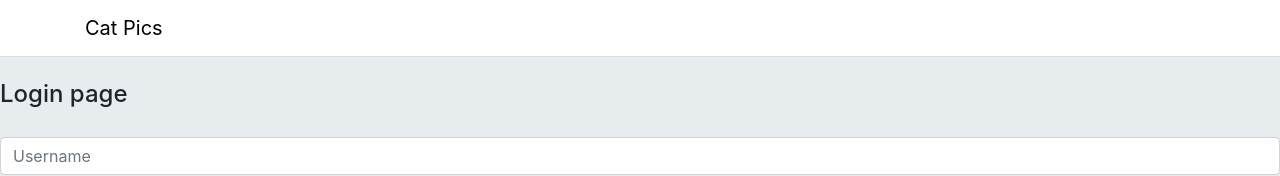
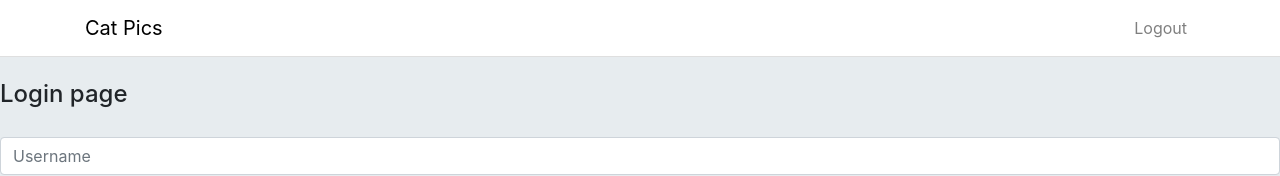
Before and after one commit to nikitakuchur/cat-pics, a React (Create React App) app in the folder frontend/: page /login in a window 1280 px wide. Shown: the top 176 px of the page. Built offline with nearby package versions, Linux system fonts and the light colour scheme.

Commit message:
Added sign out button

```diff
--- a/frontend/src/components/Nav.js
+++ b/frontend/src/components/NavigationBar.js
@@ -1,17 +1,20 @@
 import React, {Component} from "react";
-import {Container, Navbar} from "react-bootstrap";
+import {Container, Navbar, Nav} from "react-bootstrap";
 import {Link} from "react-router-dom";
 
-class Nav extends Component {
+class NavigationBar extends Component {
     render() {
         return (
             <Navbar bg="white" expand="lg" fixed="top">
                 <Container>
                     <Navbar.Brand><Link style={{color: "black"}} to={"/"}>Cat Pics</Link></Navbar.Brand>
+                    <Nav>
+                        <Nav.Link href="/logout">Logout</Nav.Link>
+                    </Nav>
                 </Container>
             </Navbar>
         );
     }
 }
 
-export default Nav;
+export default NavigationBar;
--- a/frontend/src/pages/FeedPage.js
+++ b/frontend/src/pages/FeedPage.js
@@ -3,7 +3,7 @@ import {Card, Button, Image, Carousel} from "react-bootstrap";
 import {Link} from "react-router-dom";
 
 import NewPostModal from "../modals/NewPostModal";
-import Nav from "../components/Nav";
+import NavigationBar from "../components/NavigationBar";
 import './Post.css';
 
 class FeedPage extends Component {
@@ -108,7 +108,7 @@ class FeedPage extends Component {
                 <NewPostModal show={this.state.showNewPostModal}
                               onCancelButtonClick={() => this.setState({showNewPostModal: false})}
                               onOkButtonClick={this.handleOkButtonClick}/>
-                <Nav/>
+                <NavigationBar/>
                 <div className="main-container" style={{paddingTop: "80px", gridGap: "20px"}}>
                     <Button className="centered-block" variant="outline-primary" size="lg" style={{height: "80px"}}
                             onClick={() => this.setState({showNewPostModal: true})}>Show your cat to the world!</Button>
--- a/frontend/src/pages/LoginPage.js
+++ b/frontend/src/pages/LoginPage.js
@@ -1,6 +1,6 @@
 import React, {Component} from "react";
 
-import Nav from "../components/Nav";
+import NavigationBar from "../components/NavigationBar";
 import './Post.css';
 import {Button, Form} from "react-bootstrap";
 
@@ -33,7 +33,7 @@ class LoginPage extends Component {
     render() {
         return (
             <>
-                <Nav/>
+                <NavigationBar/>
                 <div className="main-container" style={{paddingTop: "80px", gridGap: "20px"}}>
                     <h4>Login page</h4>
                     <Form.Control ref={this.usernameRef} className="mb-2" placeholder="Username"/>
--- a/frontend/src/pages/PostPage.js
+++ b/frontend/src/pages/PostPage.js
@@ -1,6 +1,6 @@
 import React, {Component} from "react";
 import {Button, Card, Carousel, Image} from "react-bootstrap";
-import Nav from "../components/Nav";
+import NavigationBar from "../components/NavigationBar";
 
 class PostPage extends Component {
 
@@ -42,7 +42,7 @@ class PostPage extends Component {
 
         return (
             <>
-                <Nav/>
+                <NavigationBar/>
                 <div className="main-container" style={{paddingTop: "80px", gridGap: "20px"}}>
                     <Card className="centered-block">
                         <Card.Body>
```
